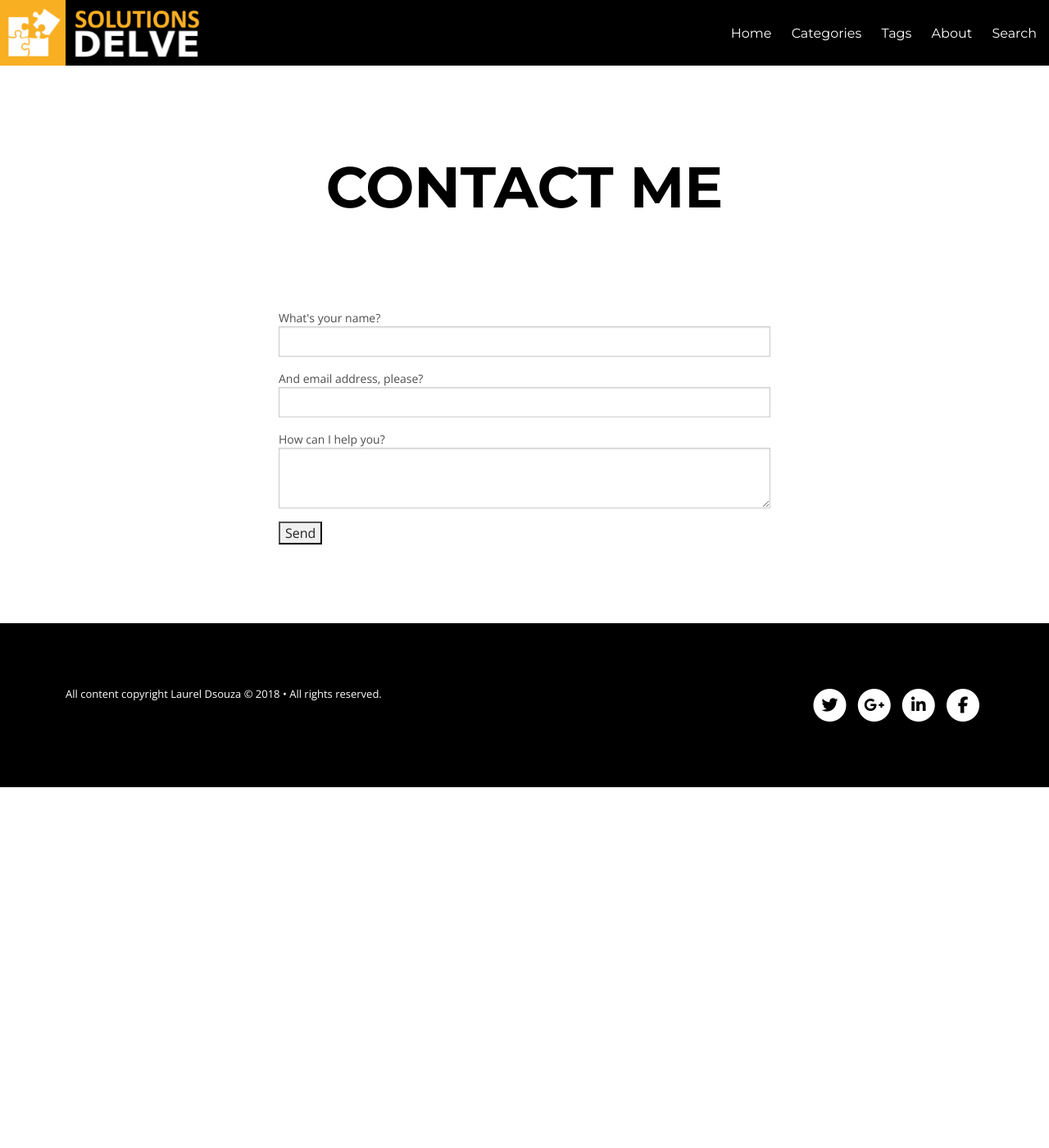
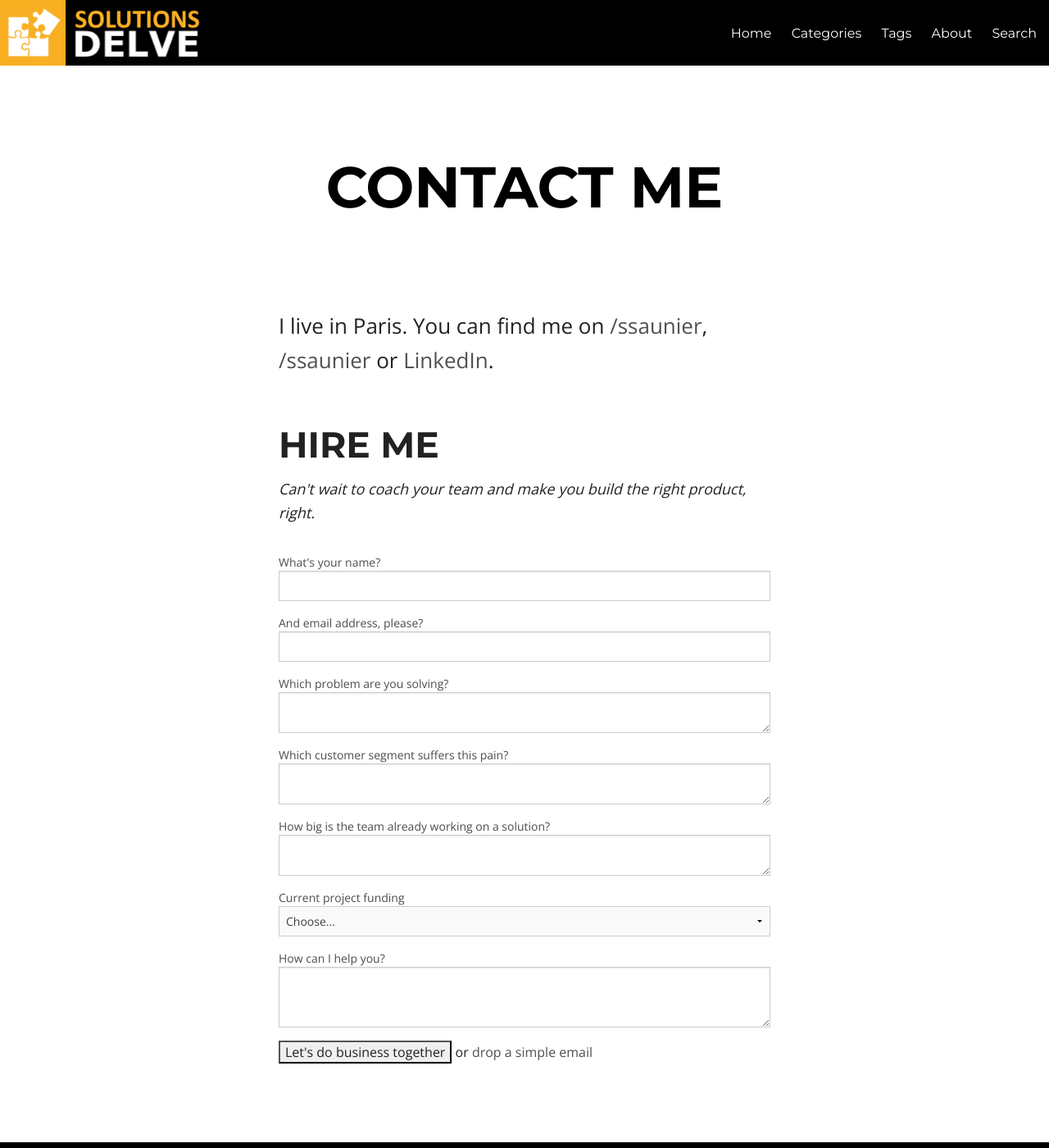
Before and after one commit to ldsouza/ldsouza.github.io, a Jekyll site: the page built from contact.html, in a window 1280 px wide and 1400 px high. Shown: the whole window at 82% size. Built offline with Jekyll 4.4.1, drawn with Linux system fonts in a browser that asks for light colours; nearby versions of some CDN libraries; library files that are not in the unit come from our copies.

Commit message:
Update contact.html

```diff
--- a/contact.html
+++ b/contact.html
@@ -11,8 +11,21 @@
 <meta name="referrer" content="origin" />
 <div id="page-wrap">
 <section class="inner">
-<section class="inner">
 
+  <p>
+    I live in Paris. You can find me on
+    <a href="https://twitter.com/intent/follow?screen_name=ssaunier"><i class="icon-twitter"></i>/ssaunier</a>,
+    <a href="https://github.com/ssaunier"><i class="icon-github"></i>/ssaunier</a>
+    or <a href="https://www.linkedin.com/in/sebastiensaunier">LinkedIn</a>.
+  </p>
+
+  <h1>Hire me</h1>
+
+  <p>
+    <em>
+    Can't wait to coach your team and make you build the right product, right.
+    </em>
+  </p>
 
   <form action="//formspree.io/virtua.laurel@gmail.com" role="form" method="POST">
     <div class="form-group">
@@ -26,13 +39,40 @@
     </div>
 
     <div class="form-group">
+      <label for="problem">Which problem are you solving?</label>
+      <textarea name="problem" class="form-control" rows="2"></textarea>
+    </div>
+
+    <div class="form-group">
+      <label for="customer">Which customer segment suffers this pain?</label>
+      <textarea name="customer" class="form-control" rows="2"></textarea>
+    </div>
+
+    <div class="form-group">
+      <label for="team">How big is the team already working on a solution?</label>
+      <textarea name="team" class="form-control" rows="2"></textarea>
+    </div>
+
+    <div class="form-group">
+      <label for="funding">Current project funding</label>
+      <select name="funding" class="form-control">
+        <option value="">Choose...</option>
+        <option>Pre-seed</option>
+        <option>Seed</option>
+        <option>Serie A</option>
+        <option>Series B+</option>
+      </select>
+    </div>
+
+    <div class="form-group">
       <label for="message">How can I help you?</label>
       <textarea name="body" class="form-control" rows="4" width="100%" required></textarea>
     </div>
 
     <div>
       <input type="hidden" name="_next" value="https://www.solutionsdelve.com/thanks.html">
-      <input type="submit" class="btn btn-lg" value="Send">
+      <input type="submit" class="btn btn-lg" value="Let's do business together">
+      or <a href="mailto:seb@saunier.me">drop a simple email</a>
     </div>
   </form>
 </section>
```
